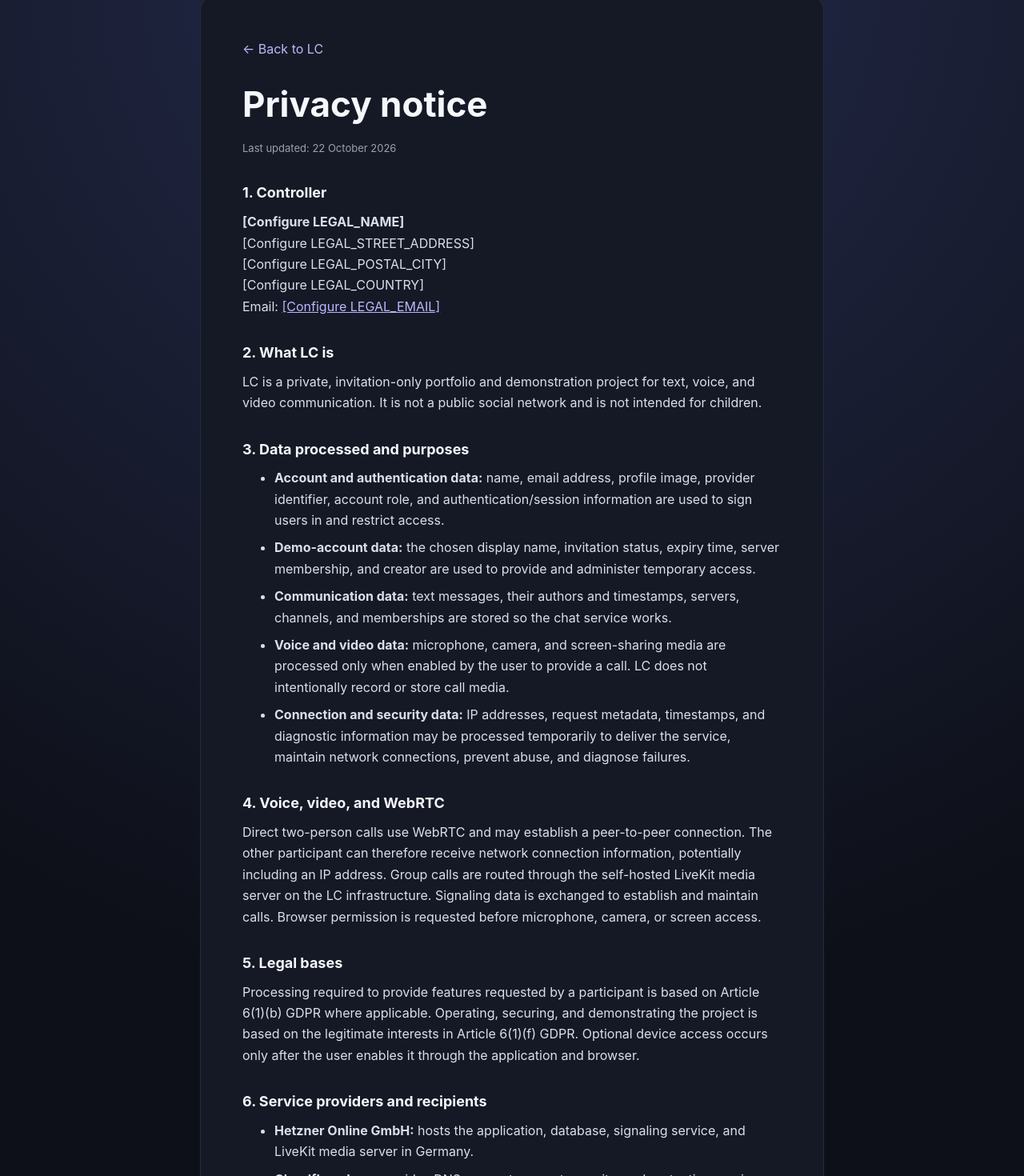
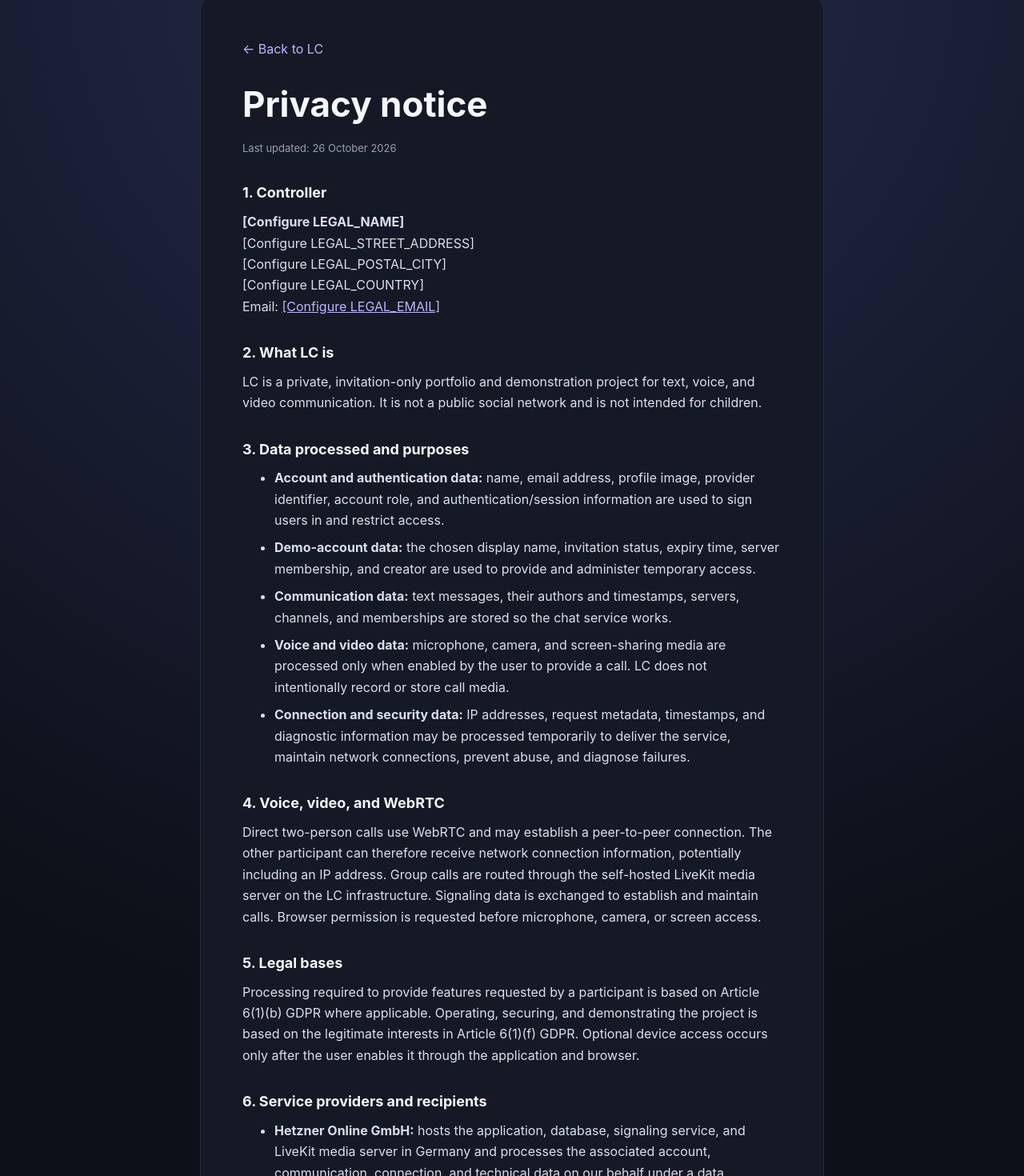
Before and after one commit to lzezelj/lc, a Next.js app: page /privacy in a window 1280 px wide. Shown: the part 53-1523 px from the top of the page at 80% size. Built offline with nearby package versions, Linux system fonts and the light colour scheme.

Commit message:
Privacy changes

```diff
--- a/app/privacy/page.tsx
+++ b/app/privacy/page.tsx
@@ -18,7 +18,7 @@ export default function PrivacyPage() {
           ← Back to LC
         </Link>
         <h1>Privacy notice</h1>
-        <p className="legalUpdated">Last updated: 22 October 2026</p>
+        <p className="legalUpdated">Last updated: 26 October 2026</p>
 
         <section>
           <h2>1. Controller</h2>
@@ -107,7 +107,10 @@ export default function PrivacyPage() {
           <ul>
             <li>
               <strong>Hetzner Online GmbH:</strong> hosts the application,
-              database, signaling service, and LiveKit media server in Germany.
+              database, signaling service, and LiveKit media server in Germany
+              and processes the associated account, communication, connection,
+              and technical data on our behalf under a data processing agreement
+              pursuant to Article 28 GDPR.
             </li>
             <li>
               <strong>Cloudflare, Inc.:</strong> provides DNS, proxy, transport
```
Also changed, not shown: 1 other file (tests, documents, lock files or other folders).
